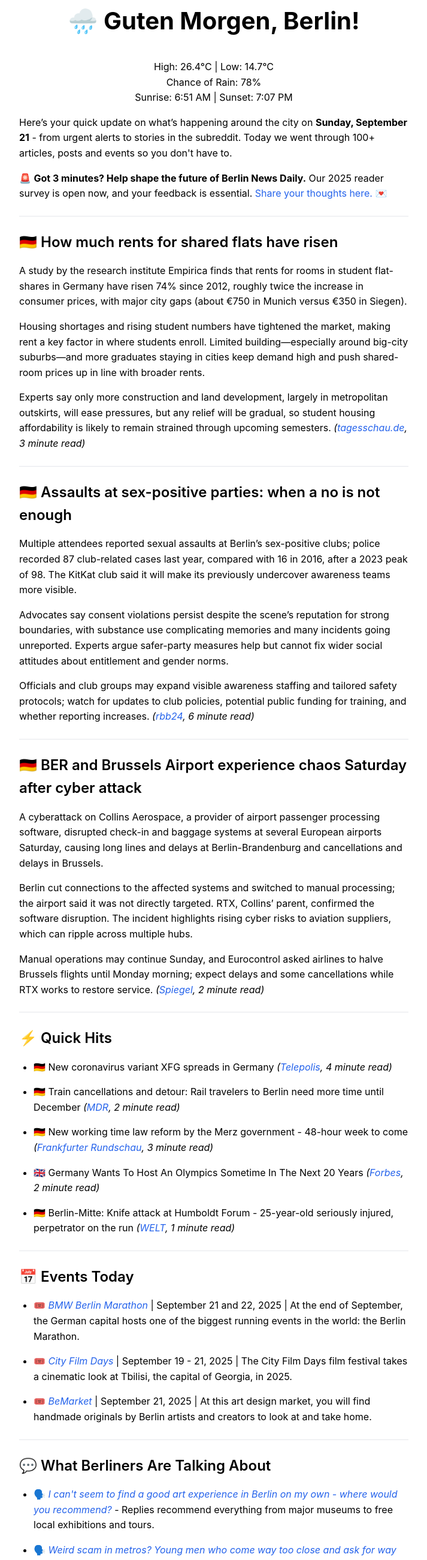
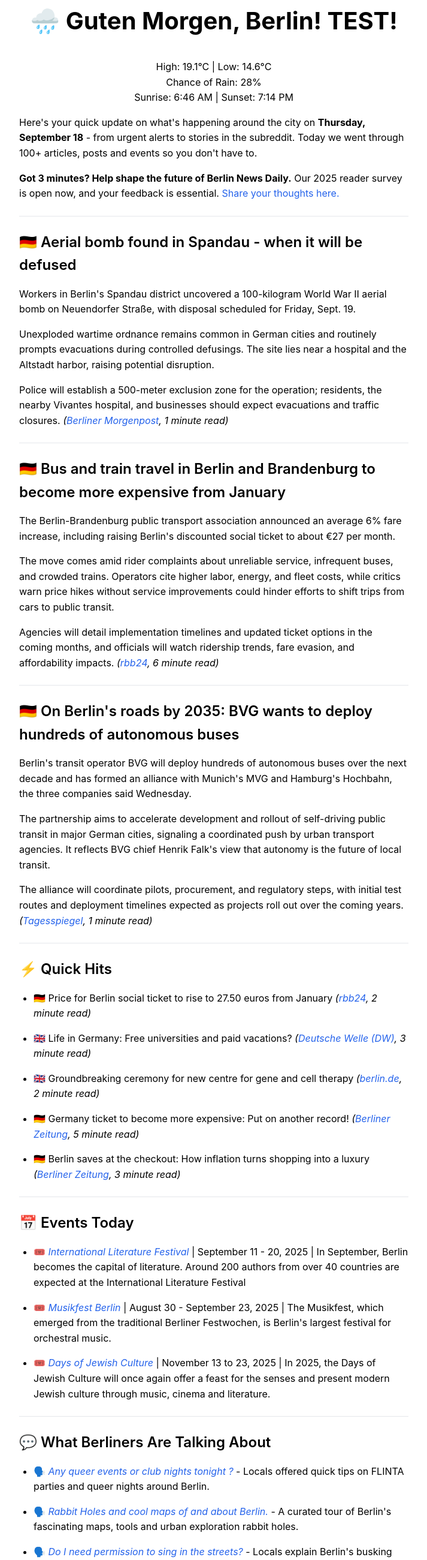
Before and after one commit to plamenpasliev/berlindaily-newsletter-archive, a plain HTML site: page index.html in a window 1280 px wide. Shown: the part 199-2800 px from the top of the page at 60% size, without its empty margins (283-996 px from the left). Drawn offline with Linux system fonts and the light colour scheme.

Commit message:
Update Today's Newsletter

```diff
--- a/index.html
+++ b/index.html
@@ -92,79 +92,59 @@
 <a href="https://berlindaily.org/">
                 <img src="assets/berlin-news-daily-logo.png" alt="Berlin News Daily Logo" class="logo">
             </a>
+            <h1 id="🌧️-guten-morgen-berlin">🌧️ Guten Morgen, Berlin! TEST! </h1>
+            <p>High: 19.1°C | Low: 14.6°C<br>Chance of Rain: 28%<br>Sunrise: 6:46 AM | Sunset: 7:14 PM</p>
         </div>
 
-     <div align="center">
-
-<h1 id="🌧️-guten-morgen-berlin">🌧️ Guten Morgen, Berlin!</h1>
-<p>High: 26.4°C | Low: 14.7°C<br>Chance of Rain: 78%<br>Sunrise: 6:51 AM | Sunset: 7:07 PM</p>
-</div>
-
-<p>Here’s your quick update on what’s happening around the city on <strong>Sunday, September 21</strong> - from urgent alerts to stories in the subreddit. Today we went through 100+ articles, posts and events so you don&#39;t have to. </p>
-<p>🚨 <strong>Got 3 minutes? Help shape the future of Berlin News Daily.</strong> Our 2025 reader survey is open now, and your feedback is essential. <a href="https://form.jotform.com/252590601314348">Share your thoughts here.</a> 💌</p>
+        <p>Here's your quick update on what's happening around the city on <strong>Thursday, September 18</strong> - from urgent alerts to stories in the subreddit. Today we went through 100+ articles, posts and events so you don't have to. </p>
+        <p><strong>Got 3 minutes? Help shape the future of Berlin News Daily.</strong> Our 2025 reader survey is open now, and your feedback is essential. <a href="https://form.jotform.com/252590601314348">Share your thoughts here.</a></p>
         <hr>
-<h2 id="🇩🇪-how-much-rents-for-shared-flats-have-risen">🇩🇪 How much rents for shared flats have risen</h2>
-<p> A study by the research institute Empirica finds that rents for rooms in student flat-shares in Germany have risen 74% since 2012, roughly twice the increase in consumer prices, with major city gaps (about €750 in Munich versus €350 in Siegen).</p>
-<p>Housing shortages and rising student numbers have tightened the market, making rent a key factor in where students enroll. Limited building—especially around big-city suburbs—and more graduates staying in cities keep demand high and push shared-room prices up in line with broader rents.</p>
-<p>Experts say only more construction and land development, largely in metropolitan outskirts, will ease pressures, but any relief will be gradual, so student housing affordability is likely to remain strained through upcoming semesters. <em>(<a href="https://www.tagesschau.de/wirtschaft/verbraucher/wg-zimmer-teurer-als-inflation-100.html">tagesschau.de</a>, 3 minute read)</em></p>
+        <h2 id="🇩🇪-aerial-bomb-found-in-spandau---when-it-will-be-defused">🇩🇪 Aerial bomb found in Spandau - when it will be defused</h2>
+        <p>Workers in Berlin's Spandau district uncovered a 100-kilogram World War II aerial bomb on Neuendorfer Straße, with disposal scheduled for Friday, Sept. 19.</p>
+        <p>Unexploded wartime ordnance remains common in German cities and routinely prompts evacuations during controlled defusings. The site lies near a hospital and the Altstadt harbor, raising potential disruption.</p>
+        <p>Police will establish a 500-meter exclusion zone for the operation; residents, the nearby Vivantes hospital, and businesses should expect evacuations and traffic closures. <em>(<a href="https://www.morgenpost.de/bezirke/spandau/article410021032/fliegerbombe-in-spandau-gefunden-wann-sie-entschaerft-wird.html">Berliner Morgenpost</a>, 1 minute read)</em> </p>
         <hr>
-<h2 id="🇩🇪-assaults-at-sex-positive-parties-when-a-no-is-not-enough">🇩🇪 Assaults at sex-positive parties: when a no is not enough</h2>
-<p> Multiple attendees reported sexual assaults at Berlin’s sex-positive clubs; police recorded 87 club-related cases last year, compared with 16 in 2016, after a 2023 peak of 98. The KitKat club said it will make its previously undercover awareness teams more visible.</p>
-<p>Advocates say consent violations persist despite the scene’s reputation for strong boundaries, with substance use complicating memories and many incidents going unreported. Experts argue safer-party measures help but cannot fix wider social attitudes about entitlement and gender norms.</p>
-<p>Officials and club groups may expand visible awareness staffing and tailored safety protocols; watch for updates to club policies, potential public funding for training, and whether reporting increases. <em>(<a href="https://www.rbb24.de/panorama/beitrag/2025/09/berlin-sexpositive-partys-clubs-uebergriffe-gewalt.html">rbb24</a>, 6 minute read)</em></p>
+        <h2 id="🇩🇪-bus-and-train-travel-in-berlin-and-brandenburg-to-become-more-expensive-from-january">🇩🇪 Bus and train travel in Berlin and Brandenburg to become more expensive from January</h2>
+        <p>The Berlin-Brandenburg public transport association announced an average 6% fare increase, including raising Berlin's discounted social ticket to about €27 per month.</p>
+        <p>The move comes amid rider complaints about unreliable service, infrequent buses, and crowded trains. Operators cite higher labor, energy, and fleet costs, while critics warn price hikes without service improvements could hinder efforts to shift trips from cars to public transit.</p>
+        <p>Agencies will detail implementation timelines and updated ticket options in the coming months, and officials will watch ridership trends, fare evasion, and affordability impacts. <em>(<a href="https://www.rbb24.de/panorama/beitrag/2025/09/berlin-brandenburg-vbb-hoehere-preise-bus-bahn-oepnv.html">rbb24</a>, 6 minute read)</em> </p>
         <hr>
-<h2 id="🇩🇪-ber-and-brussels-airport-experience-chaos-saturday-after-cyber-attack">🇩🇪 BER and Brussels Airport experience chaos Saturday after cyber attack</h2>
-<p> A cyberattack on Collins Aerospace, a provider of airport passenger processing software, disrupted check-in and baggage systems at several European airports Saturday, causing long lines and delays at Berlin-Brandenburg and cancellations and delays in Brussels.</p>
-<p>Berlin cut connections to the affected systems and switched to manual processing; the airport said it was not directly targeted. RTX, Collins’ parent, confirmed the software disruption. The incident highlights rising cyber risks to aviation suppliers, which can ripple across multiple hubs.</p>
-<p>Manual operations may continue Sunday, and Eurocontrol asked airlines to halve Brussels flights until Monday morning; expect delays and some cancellations while RTX works to restore service. <em>(<a href="https://www.spiegel.de/netzwelt/ber-und-bruessel-airport-erleben-chaos-samstag-nach-cyberangriff-a-c3c1da38-2e13-49e5-b215-707ee64925ee">Spiegel</a>, 2 minute read)</em></p>
+        <h2 id="🇩🇪-on-berlins-roads-by-2035-bvg-wants-to-deploy-hundreds-of-autonomous-buses">🇩🇪 On Berlin's roads by 2035: BVG wants to deploy hundreds of autonomous buses</h2>
+        <p>Berlin's transit operator BVG will deploy hundreds of autonomous buses over the next decade and has formed an alliance with Munich's MVG and Hamburg's Hochbahn, the three companies said Wednesday.</p>
+        <p>The partnership aims to accelerate development and rollout of self-driving public transit in major German cities, signaling a coordinated push by urban transport agencies. It reflects BVG chief Henrik Falk's view that autonomy is the future of local transit.</p>
+        <p>The alliance will coordinate pilots, procurement, and regulatory steps, with initial test routes and deployment timelines expected as projects roll out over the coming years. <em>(<a href="https://www.tagesspiegel.de/berlin/bis-2035-auf-berlins-strassen-bvg-will-hunderte-autonome-busse-einsetzen-14344583.html">Tagesspiegel</a>, 1 minute read)</em> </p>
         <hr>
         <h2 id="⚡-quick-hits">⚡ Quick Hits</h2>
         <ul>
-<li><p>🇩🇪 New coronavirus variant XFG spreads in Germany <em>(<a href="https://www.telepolis.de/features/Neue-Corona-Variante-XFG-breitet-sich-in-Deutschland-aus-10652851.html">Telepolis</a>, 4 minute read)</em></p>
-</li>
-<li><p>🇩🇪 Train cancellations and detour: Rail travelers to Berlin need more time until December <em>(<a href="https://www.mdr.de/nachrichten/sachsen-anhalt/dessau/sperrung-anhalter-bahn-berlin-umleitungen-schienenersatzverkehr-102.html">MDR</a>, 2 minute read)</em></p>
-</li>
-<li><p>🇩🇪 New working time law reform by the Merz government - 48-hour week to come <em>(<a href="https://www.fr.de/verbraucher/merz-regierung-bedeutet-12-stunden-schichten-koennten-kommen-was-die-neue-arbeitszeitgesetz-reform-der-93937944.html">Frankfurter Rundschau</a>, 3 minute read)</em></p>
-</li>
-<li><p>🇬🇧 Germany Wants To Host An Olympics Sometime In The Next 20 Years <em>(<a href="https://www.forbes.com/sites/blythelawrence/2025/09/20/germany-wants-to-host-an-olympics-sometime-in-the-next-20-years/">Forbes</a>, 2 minute read)</em></p>
-</li>
-<li><p>🇩🇪 Berlin-Mitte: Knife attack at Humboldt Forum - 25-year-old seriously injured, perpetrator on the run <em>(<a href="https://www.welt.de/vermischtes/article68ce8c013e2cff253ce4b28b/berlin-mitte-messerangriff-am-humboldt-forum-25-jaehriger-schwer-verletzt-taeter-fluechtig.html">WELT</a>, 1 minute read)</em></p>
-</li>
+            <li><p>🇩🇪 Price for Berlin social ticket to rise to 27.50 euros from January <em>(<a href="https://www.rbb24.de/politik/beitrag/2025/09/berlin-sozialticket-teurer-sozialverwaltung.html">rbb24</a>, 2 minute read)</em> </p></li>
+            <li><p>🇬🇧 Life in Germany: Free universities and paid vacations? <em>(<a href="https://www.dw.com/en/life-in-germany-free-universities-health-insurance-and-paid-vacations/a-73295857">Deutsche Welle (DW)</a>, 3 minute read)</em> </p></li>
+            <li><p>🇬🇧 Groundbreaking ceremony for new centre for gene and cell therapy <em>(<a href="https://www.berlin.de/en/news/9904981-5559700-groundbreaking-ceremony-for-new-centre-f.en.html">berlin.de</a>, 2 minute read)</em> </p></li>
+            <li><p>🇩🇪 Germany ticket to become more expensive: Put on another record! <em>(<a href="https://www.berliner-zeitung.de/mensch-metropole/deutschlandticket-soll-teurer-werden-legt-doch-mal-eine-andere-platte-auf-li.2357382">Berliner Zeitung</a>, 5 minute read)</em> </p></li>
+            <li><p>🇩🇪 Berlin saves at the checkout: How inflation turns shopping into a luxury <em>(<a href="https://www.berliner-zeitung.de/mensch-metropole/rentnerin-erika-aus-lichterfelde-li.2357137">Berliner Zeitung</a>, 3 minute read)</em></p></li>
         </ul>
         <hr>
         <h2 id="📅-events-today">📅 Events Today</h2>
         <ul>
-<li><p>🎟️ <a href="https://www.berlin.de/en/events/62716-2842498-berlin-marathon.en.html"><em>BMW Berlin Marathon</em></a> | September 21 and 22, 2025 | At the end of September, the German capital hosts one of the biggest running events in the world: the Berlin Marathon.&nbsp;</p>
-</li>
-<li><p>🎟️ <a href="https://www.berlin.de/en/events/film-festivals/9760600-7812887-city-film-days.en.html"><em>City Film Days</em></a> | September 19 - 21, 2025 | The City Film Days film festival takes a cinematic look at Tbilisi, the capital of Georgia, in 2025.&nbsp;</p>
-</li>
-<li><p>🎟️ <a href="https://www.berlin.de/en/shopping/markets/design-markets/7355036-7981482-bemarket.en.html"><em>BeMarket</em></a> | September 21, 2025 | At this art design market, you will find handmade originals by Berlin artists and creators to look at and take home.&nbsp;</p>
-</li>
+            <li><p>🎟️ <a href="https://www.berlin.de/en/events/2844462-2842498-international-literature-festival-berlin.en.html"><em>International Literature Festival</em></a> | September 11 - 20, 2025 | In September, Berlin becomes the capital of literature. Around 200 authors from over 40 countries are expected at the International Literature Festival&nbsp;</p></li>
+            <li><p>🎟️ <a href="https://www.berlin.de/en/events/2097261-2842498-musikfest-berlin-music-festival-berlin.en.html"><em>Musikfest Berlin</em></a> | August 30 - September 23, 2025 | The Musikfest, which emerged from the traditional Berliner Festwochen, is Berlin's largest festival for orchestral music.&nbsp;</p></li>
+            <li><p>🎟️ <a href="https://www.berlin.de/en/events/2097190-2842498-days-of-jewish-culture.en.html"><em>Days of Jewish Culture</em></a> | November 13 to 23, 2025 | In 2025, the Days of Jewish Culture will once again offer a feast for the senses and present modern Jewish culture through music, cinema and literature.&nbsp;</p></li>
         </ul>
         <hr>
         <h2 id="💬-what-berliners-are-talking-about">💬 What Berliners Are Talking About</h2>
         <ul>
-<li><p>🗣️ <a href="https://www.reddit.com/r/berlin/comments/1nltuk6/i_cant_seem_to_find_a_good_art_experience_in/"><em>I can&#39;t seem to find a good art experience in Berlin on my own - where would you recommend?</em></a> - Replies recommend everything from major museums to free local exhibitions and tours.</p>
-</li>
-<li><p>🗣️ <a href="https://www.reddit.com/r/berlinsocialclub/comments/1nm4gkn/weird_scam_in_metros_young_men_who_come_way_too/"><em>Weird scam in metros? Young men who come way too close and ask for way then won’t leave alone</em></a> - Women reporting repeated metro approaches that feel like distracting harassment or snatch theft.</p>
-</li>
-<li><p>🗣️ <a href="https://www.reddit.com/r/berlinsocialclub/comments/1nlt9va/whats_the_best_pages_for_getting_know_about/"><em>What&#39;s the best pages for getting know about Berlin events?</em></a> - Newcomer asks for go-to event pages; replies list apps, sites and filtering tips.</p>
-</li>
+            <li><p>🗣️ <a href="https://www.reddit.com/r/berlinsocialclub/comments/1njousd/any_queer_events_or_club_nights_tonight/"><em>Any queer events or club nights tonight ?</em></a> - Locals offered quick tips on FLINTA parties and queer nights around Berlin.</p></li>
+            <li><p>🗣️ <a href="https://www.reddit.com/r/berlin/comments/1njggra/rabbit_holes_und_coole_karten_von_und_über_berlin/"><em>Rabbit Holes and cool maps of and about Berlin.</em></a> - A curated tour of Berlin's fascinating maps, tools and urban exploration rabbit holes.</p></li>
+            <li><p>🗣️ <a href="https://www.reddit.com/r/berlinsocialclub/comments/1nj9n7u/do_i_need_permission_to_sing_in_the_streets/"><em>Do I need permission to sing in the streets?</em></a> - Locals explain Berlin's busking rules and encourage trying street singing.</p></li>
         </ul>
         <hr>
-<p>🎬 <strong>Fun Fact:</strong> Berlin hosts about <strong>50 film festivals</strong> every year, and it has <strong>99 cinema halls</strong> – the most of any single city in Germany (including the famous Berlinale film festival).</p>
+        <p>🐇 <strong>Fun Fact:</strong> During the Cold War, the no-man's-land around the Berlin Wall became a haven for wildlife – even <strong>wild rabbits</strong> thrived in the Death Strip. An estimated thousands of bunnies lived between the Wall's fences, a story so famous it inspired an Oscar-nominated documentary "Rabbit à la Berlin".</p>
         <hr>
-<h3 id="👋-thats-a-wrap-thanks-for-reading-berlin-news-daily">👋 That&#39;s a wrap! Thanks for reading Berlin News Daily!</h3>
-<p>👉 Subscribe for free to get tomorrow’s news in your inbox.<br>💌 Know someone who’d love this? Forward it and help us grow!</p>
+        <h3 id="👋-thats-a-wrap-thanks-for-reading-berlin-news-daily">👋 That's a wrap! Thanks for reading Berlin News Daily!</h3>
+        <p>👉 Subscribe for free to get tomorrow's news in your inbox.<br>💌 Know someone who'd love this? Forward it and help us grow!</p>
         <p>Got feedback or an event for us to feature? Reply to this email or message: <a href="mailto:news@berlindaily.org">news@berlindaily.org</a></p>
-
         <br>
         <br>
-
-<div class="text-center">
         <script async data-uid="7cfab03e55" src="https://berlindaily.kit.com/7cfab03e55/index.js"></script>
-</div>
-
     </div>
 </body>
 </html>
```
Lines whose indentation alone changed are shown as unchanged.
